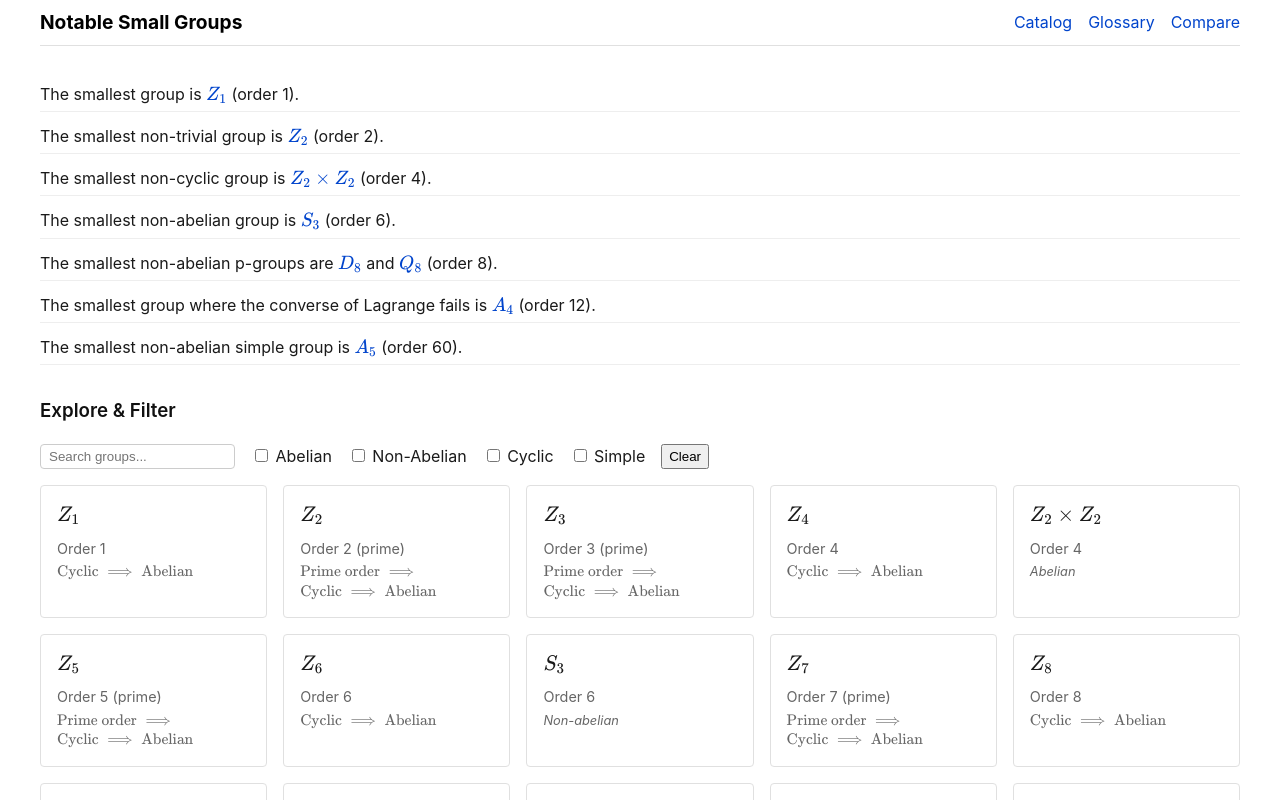
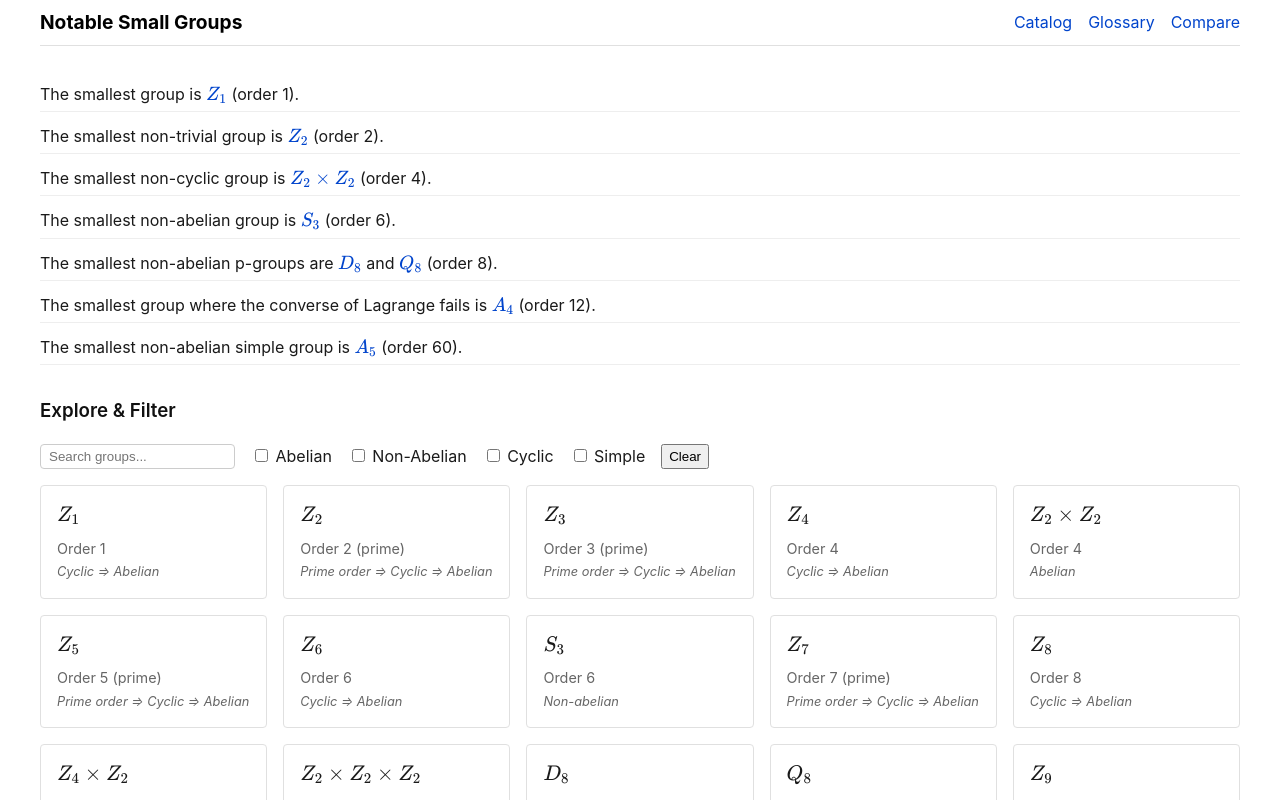
Before and after one commit to sqrt-of-2/finite-group-theory, a React (Vite) app: page / in a window 1280 px wide. Shown: the top 800 px of the page. Built offline with nearby package versions, Linux system fonts and the light colour scheme.

Commit message:
Update logic chains to use plain text Unicode arrow

```diff
--- a/src/pages/Landing.tsx
+++ b/src/pages/Landing.tsx
@@ -120,8 +120,8 @@ export const Landing: React.FC = () => {
                                 <div style={{ fontSize: '0.8rem', fontStyle: 'italic', marginTop: '0.2rem' }}>
                                     {(() => {
                                         const isPrime = [2, 3, 5, 7, 11, 13, 17, 19, 23, 29, 31, 37, 41, 43, 47, 53, 59].includes(g.props.order);
-                                        if (isPrime) return <MathTex tex="\text{Prime order} \implies \text{Cyclic} \implies \text{Abelian}" />;
-                                        if (g.props.isCyclic) return <MathTex tex="\text{Cyclic} \implies \text{Abelian}" />;
+                                        if (isPrime) return "Prime order ⇒ Cyclic ⇒ Abelian";
+                                        if (g.props.isCyclic) return "Cyclic ⇒ Abelian";
                                         if (g.props.isAbelian) return "Abelian";
                                         return "Non-abelian";
                                     })()}
```
Also changed, not shown: 1 other file (tests, documents, lock files or other folders).
